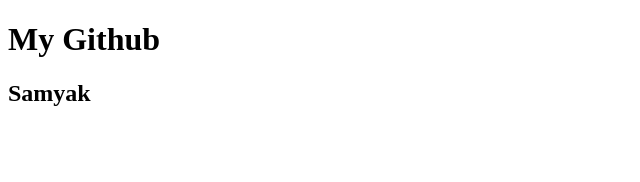
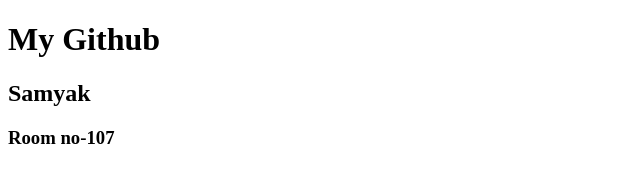
Before and after one commit to mrsampage/mygithub, a plain HTML site: page index.html in a window 1280 px wide. Shown: the whole page, without its empty margins (0-640 px from the left). Drawn offline with Linux system fonts and the light colour scheme.

Commit message:
room no added

```diff
--- a/index.html
+++ b/index.html
@@ -9,5 +9,7 @@
 <body>
     <h1>My Github</h1>
     <h2>Samyak</h2>
+
+    <h3>Room no-107</h3>
 </body>
 </html>
```
